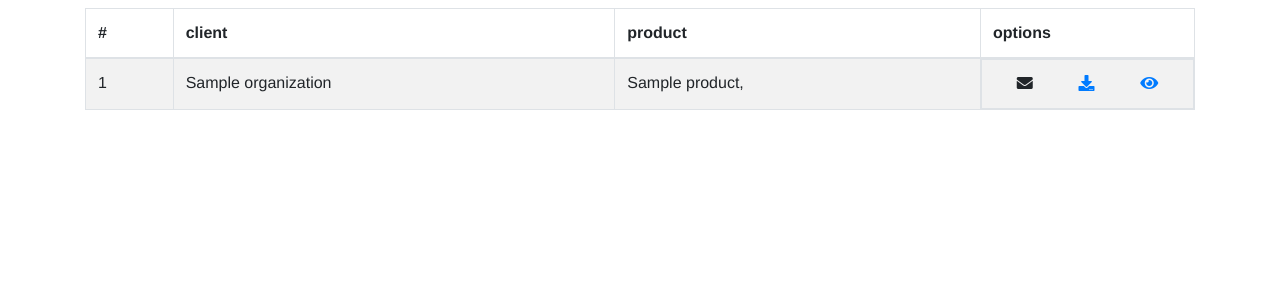
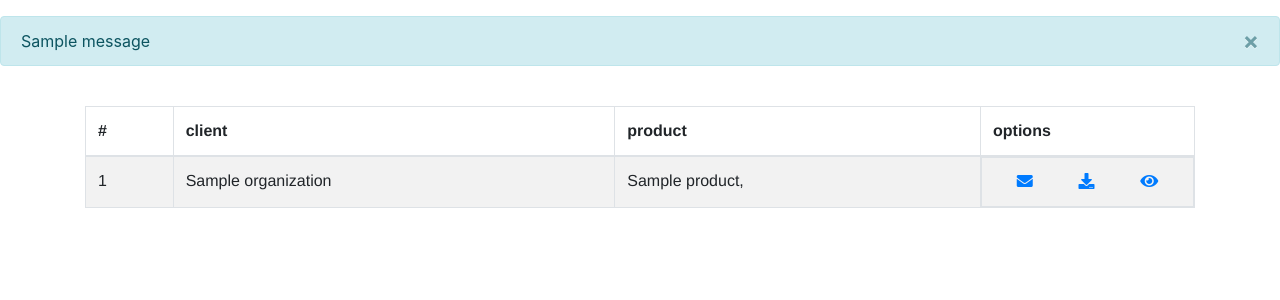
Before and after one commit to HamzehMahmoudi/CRM_project, a Django app: page /sales/quotlist in a window 1280 px wide. Shown: the part 56-356 px from the top of the page. Run offline with Django 3.2, Linux system fonts and the light colour scheme; a user stored in the database is signed in; tables that the repository leaves empty hold one stand-in row (values such as "Sample post"); one stand-in notice (Sample message) is shown; parts of the project's set-up code (start-up, migrations or seed data) failed here and were passed over; some libraries are stand-ins or nearby versions.

Commit message:
minner ui fix

```diff
--- a/organization/models.py
+++ b/organization/models.py
@@ -29,7 +29,7 @@ class Product(models.Model):
         "catalogue (only img)"), upload_to="img/", max_length=300)
     technical_info = models.TextField(verbose_name=_("technical information"))
     related_product = models.ManyToManyField(
-        OrganizationProduct, verbose_name=_("related product"))
+        OrganizationProduct, verbose_name=_("related product"), blank=True)
 
     def __str__(self):
         return f"{self.name}"
--- a/sales/templates/sales/quotlst.html
+++ b/sales/templates/sales/quotlst.html
@@ -18,7 +18,7 @@
             <td>{{ quote.organization.name}}</td>
             <td>{% for item in quote.quoteitem_set.all %}{{item.product.name}}, {% endfor %}</td>
             <td class="d-flex justify-content-around" >
-                <a data-toggle="tooltip" data-placement="top" title="Send as Email" onclick="send_email({{quote.pk}})">
+                <a href="#"data-toggle="tooltip" data-placement="top" title="Send as Email" onclick="send_email({{quote.pk}})">
                     <i class="fa fa-envelope" aria-hidden="true"></i>
                 </a>
                 <a  href={% url 'qoute-detail' quote.pk %}  data-toggle="tooltip" data-placement="top" title="Download"> <i class="fa fa-download" aria-hidden="true"></i></a>
--- a/sales/views.py
+++ b/sales/views.py
@@ -1,4 +1,3 @@
-import organization
 from sales.tasks import send_email_task
 from django.shortcuts import render, redirect
 from .models import Quote, QuoteItem
@@ -10,6 +9,7 @@ from .tasks import send_email_task
 from organization import models
 from django.forms import formset_factory
 from .forms import QuoteitemForm
+from django.contrib import messages
 # Create your views here.
 
 
@@ -76,14 +76,20 @@ def create_quote(request, pk):
 @csrf_exempt
 def add_item(request, qid):
     quote = Quote.objects.get(pk=qid)
-    QuoteitemFormset = formset_factory(QuoteitemForm)
+    QuoteitemFormset = formset_factory(QuoteitemForm, extra=3)
     if request.method == 'POST':
         formset = QuoteitemFormset(request.POST)
         if formset.is_valid():
             for form in formset:
                 form.save(commit=False).quote = quote
                 form.save()
+        if not quote.quoteitem_set.all():
+            quote.delete()
+        messages.info(
+            request, "item added")
         return redirect('add-item', qid=quote.pk)
     else:
         formset = QuoteitemFormset()
+        formset.empty_form.base_fields["product"].queryset = quote.organization.get_org_product(            # user only can chose related products
+        ).product_set.all()
         return render(request, 'sales/add_quote.html', {"formset": formset})
--- a/users/templates/users/base.html
+++ b/users/templates/users/base.html
@@ -58,9 +58,22 @@
             </select>
         </li>
       </ul>
-
     </div>
   </nav>
+
+      <div class="row mt-3 mb-3 container_fluid">
+        <div class="col-12">
+            {% if messages %}
+                {% for message in messages %}
+                    <div class="alert alert-info alert-dismissible">
+                        {{ message }}
+                        <button type="button" data-dismiss="alert" class="close">&times;</button>
+                    </div>
+                {% endfor %}
+            {% endif %}
+        </div>
+    </div>
+
   <div class="container-lg">
     {% block body %}
     {% endblock body %}
```
Also changed, not shown: sales/templates/sales/add_quote.html (+8 -5 lines).
